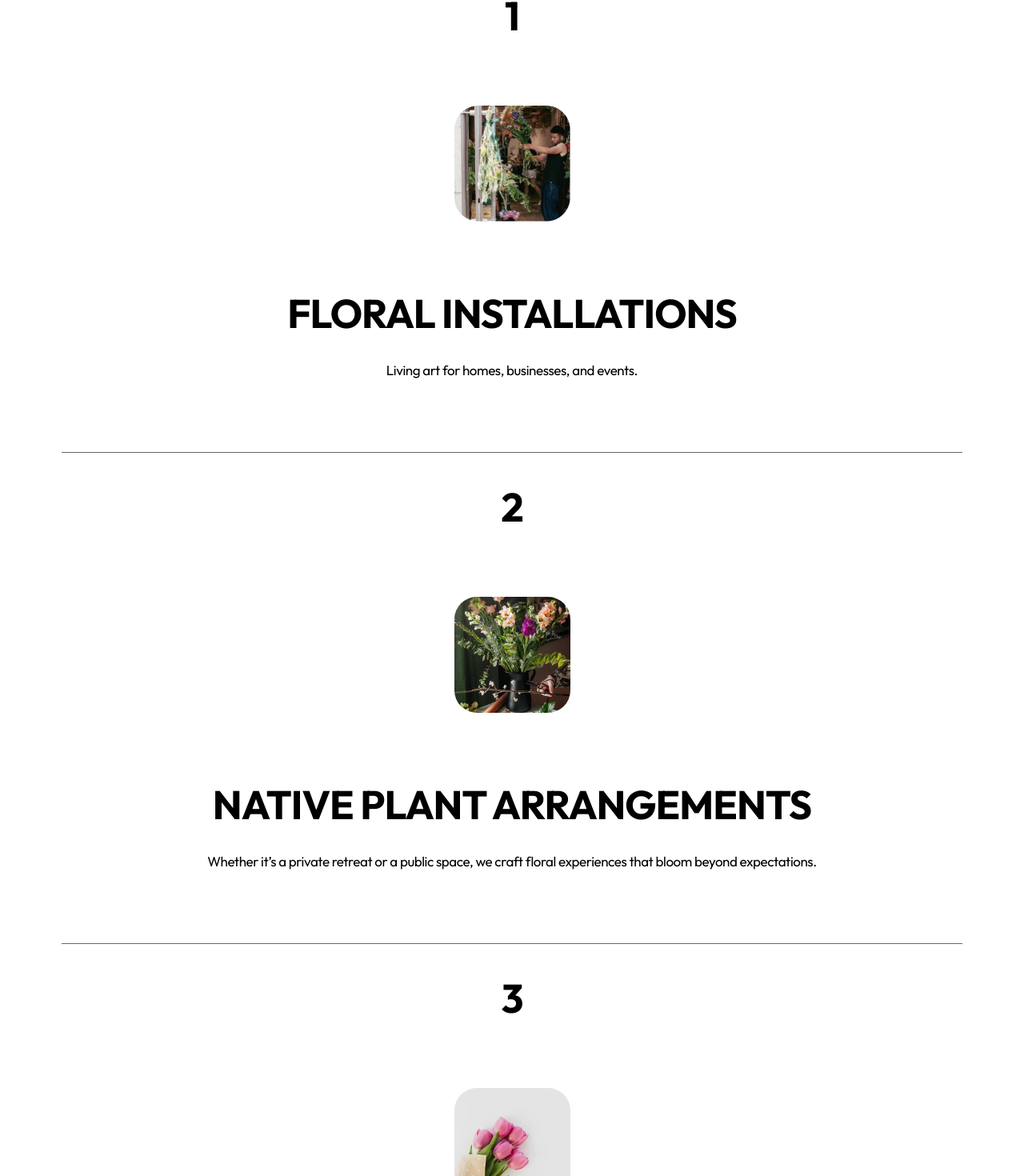
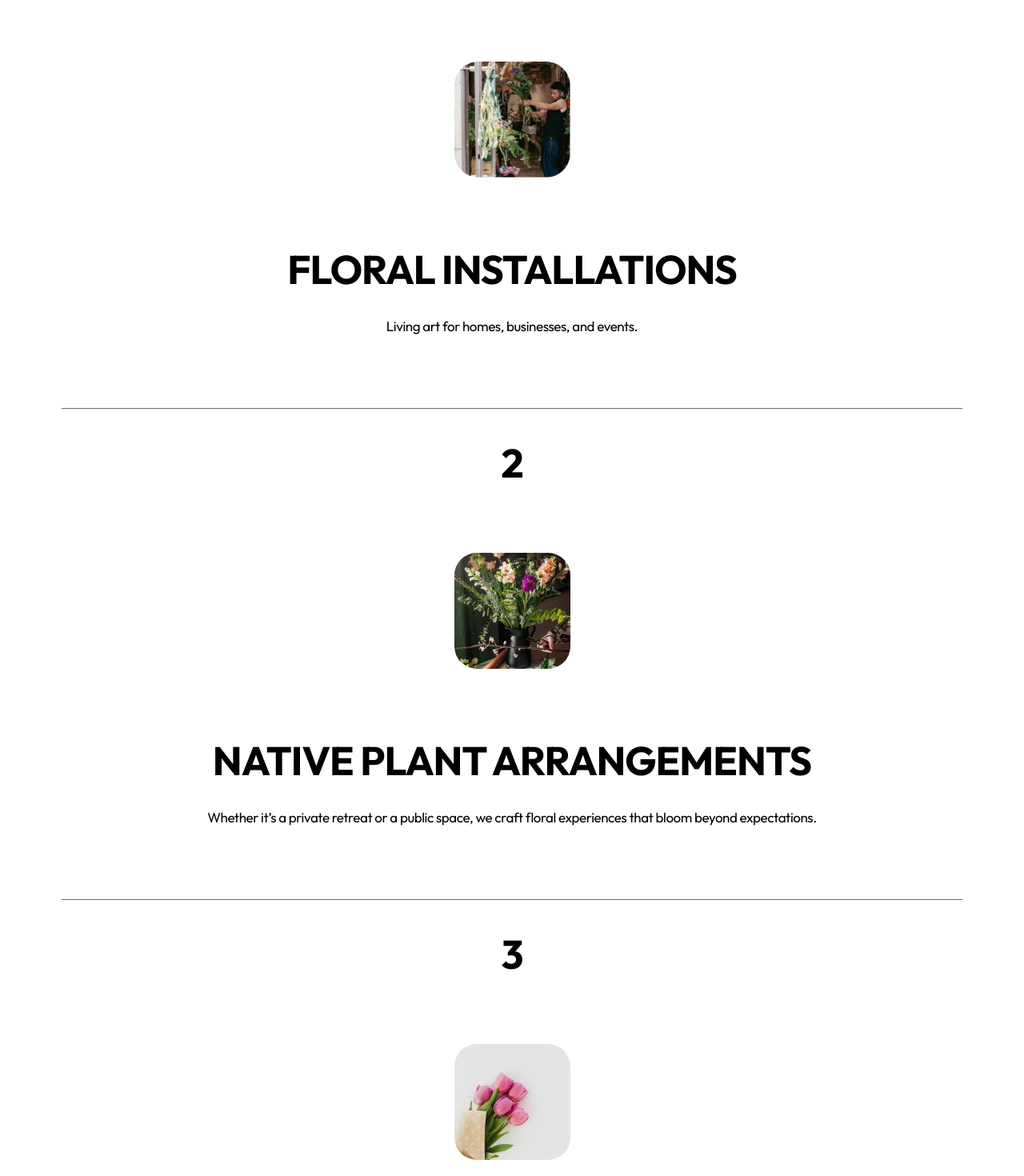
Before and after one commit to NguyenDucAnh20235585/FlowerShop, a React (Vite) app: page / in a window 1280 px wide. Shown: the part 1997-3467 px from the top of the page at 80% size. Built offline with nearby package versions, Linux system fonts and the light colour scheme; a web font is replaced by a local one.

Commit message:
refactor: simplify work with us image props

```diff
--- a/src/Pages/Home/HomePage.tsx
+++ b/src/Pages/Home/HomePage.tsx
@@ -3,7 +3,7 @@
 import { WhatWeDo } from "./WhatWeDo"
 import { HomeAbout } from "./HomeAbout"
 
-import { ServiceSection } from "../../components/ServiceSection"
+import { HomeServiceSection } from "./HomeServiceSection"
 import { WorkWithUs } from "../../components/WorkWithUs"
 
 import floralInstallation from "../../assets/Images/Home/floral-installation-home.webp"
@@ -25,24 +25,24 @@
 
             <WhatWeDo />
 
-            <ServiceSection
-                number="1"
+            <HomeServiceSection
+                number={1}
                 title="FLORAL INSTALLATIONS"
                 description="Living art for homes, businesses, and events."
                 image={floralInstallation}
                 alt="Person with Bouquette of flowers"
             />
 
-            <ServiceSection
-                number="2"
+            <HomeServiceSection
+                number={2}
                 title="NATIVE PLANT ARRANGEMENTS"
                 description="Whether it’s a private retreat or a public space, we craft floral experiences that bloom beyond expectations."
                 image={nativePlant}
                 alt="Person making a Bouquette of flowers"
             />
 
-            <ServiceSection
-                number="3"
+            <HomeServiceSection
+                number={3}
                 title="CUSTOM FLORAL CONCEPTS"
                 description="Your vision, our blooms. We build arrangements that are both personal and exquisitely simple. Whether it’s a private retreat or a public space, we craft floral experiences that bloom beyond expectations."
                 image={customFloral}
@@ -50,10 +50,12 @@
             />
 
             <WorkWithUs
-                mobileImage={workMobile}
-                tabletImage={workTablet}
-                desktopImage={workDesktop}
-                alt="Purple flowers"
+                image={{
+                    mobile: workMobile,
+                    tablet: workTablet,
+                    desktop: workDesktop,
+                    alt: "Purple flowers"
+                }}
             />
         </>
     )
--- a/src/components/WorkWithUs.tsx
+++ b/src/components/WorkWithUs.tsx
@@ -2,25 +2,21 @@
 import { Button } from "./Button"
 
 type WorkWithUsProps = {
-    mobileImage?: string
-    tabletImage?: string
-    desktopImage?: string
-    alt?: string
+    image?: {
+        mobile: string
+        tablet: string
+        desktop: string
+        alt: string
+    }
 }
 
 export function WorkWithUs({
-    mobileImage,
-    tabletImage,
-    desktopImage,
-    alt = "",
+    image,
 }: WorkWithUsProps) {
-    const hasImage = Boolean(
-        mobileImage && tabletImage && desktopImage
-    )
 
     return (
         <section>
-            {hasImage && mobileImage && tabletImage && desktopImage && (
+            {image && (
                 <div
                     className="
                         mt-[70px]
@@ -35,21 +31,21 @@
                 >
                     <ImageView
                         mobile={{
-                            src: mobileImage,
+                            src: image.mobile,
                             width: 295,
                             height: 400,
                         }}
                         tablet={{
-                            src: tabletImage,
+                            src: image.tablet,
                             width: 1440,
                             height: 902,
                         }}
                         desktop={{
-                            src: desktopImage,
+                            src: image.desktop,
                             width: 2400,
                             height: 1504,
                         }}
-                        alt={alt}
+                        alt={image.alt}
                         loading="lazy"
                         className="
                             mx-auto
@@ -76,7 +72,7 @@
                     px-[5%]
                     text-center
 
-                    ${hasImage
+                    ${image
                         ? `
                             pt-[130px]
                             pb-[135px]
@@ -108,7 +104,7 @@
                         mx-auto
                         mt-[var(--label-title-gap)]
 
-                        ${hasImage
+                        ${image
                             ? "work-textbox"
                             : "gallery-work-textbox"
                         }
```
